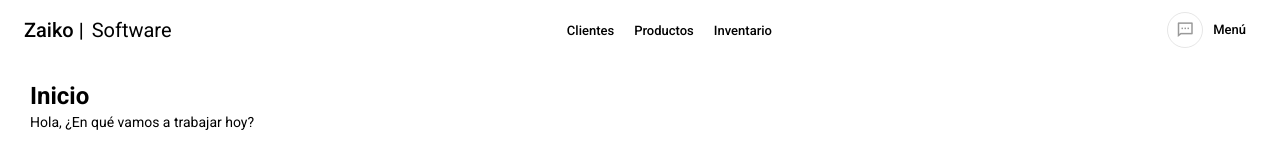
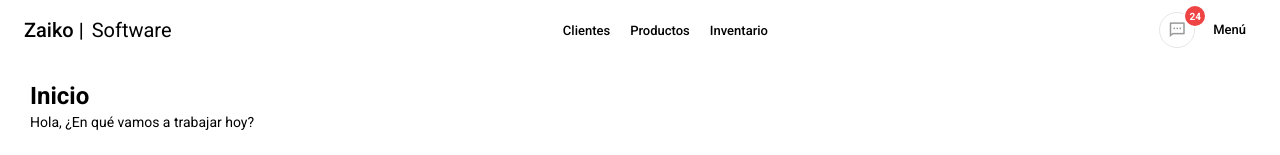
Before and after one commit to dejeloper/zaiko-app, a Next.js app: page / in a window 1280 px wide. Shown: the top 155 px of the page. Built offline with nearby package versions, Linux system fonts and the light colour scheme.

Commit message:
Change Notificaction Icon with badge

```diff
--- a/src/components/ui/Navbar.tsx
+++ b/src/components/ui/Navbar.tsx
@@ -30,8 +30,12 @@ export const Navbar: FC<INavbar> = ({ setIsOpen }) => {
         </div>
       </section>
       <section className="flex flex-grow justify-end">
-        <button className="">
+        <button className="relative items-center mr-2" title="Notificaciones">
           <i className="btn-nav-icon ri-message-2-line text-[18px]"></i>
+          <span className="sr-only">Notificaciones</span>
+          <div className="absolute inline-flex items-center justify-center w-6 h-6 text-[10px] font-bold text-white bg-red-500 border-2 border-white rounded-full -top-3 -right-3 dark:border-gray-900">
+            24
+          </div>
         </button>
         <button className="btn-nav" onClick={() => setIsOpen(true)}>
           Menú
```
